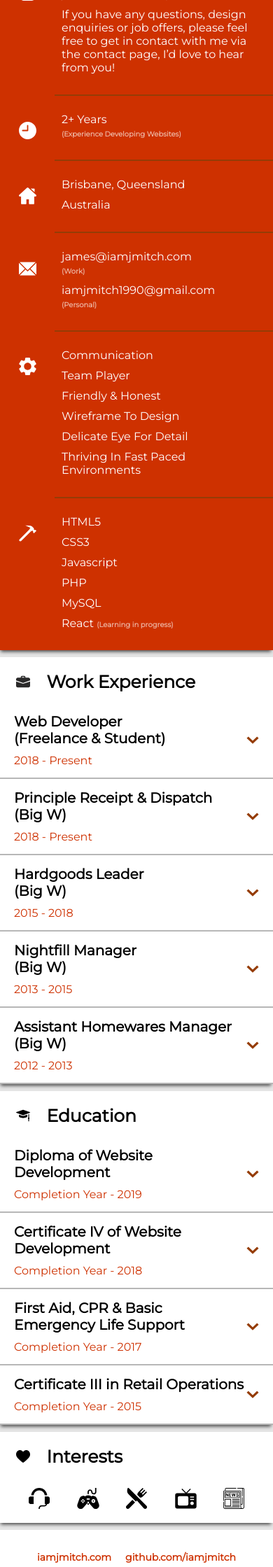
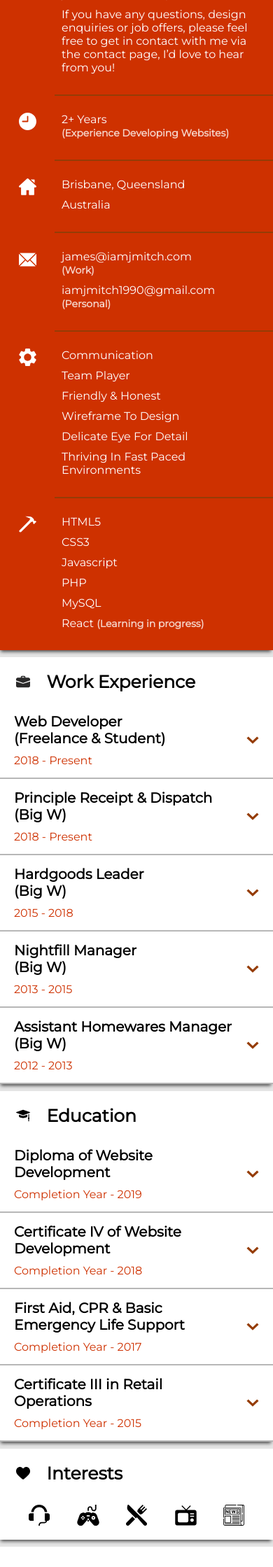
Before and after one commit to iamjmitch/Portfolio-V2, a PHP site: page /resume/ in a window 390 px wide. Shown: the part 361-2600 px from the top of the page at 70% size. Run offline with PHP 8.4, Linux system fonts and the light colour scheme.

Commit message:
resume css tweaks for mobile

```diff
--- a/resume/resume.css
+++ b/resume/resume.css
@@ -8,7 +8,7 @@
 }
 
 p {
-  font-size: 14px;
+  font-size: 16px;
 }
 
 html {
@@ -238,7 +238,7 @@ h4 {
 
 .boxText p {
   padding-bottom: 10px;
-  font-size: 14px;
+  font-size: 16px;
 }
 
 .boxText p:last-of-type {
@@ -310,12 +310,11 @@ div#interestIcons {
   justify-content: center;
   padding: 30px;
 }
-
 #footer a {
   padding: 0 20px;
   color: #ce3100;
   text-decoration: none;
-  font-size: 14px;
+  font-size: 16px;
   font-weight: bolder;
 }
 
@@ -370,7 +369,7 @@ div#interestIcons {
   -webkit-box-pack: center;
   -ms-flex-pack: center;
   justify-content: center;
-  padding-top: 37px;
+  padding-top: 24px;
 }
 .sidebarBoxIcon svg {
   height: 30px;
@@ -387,15 +386,15 @@ div#interestIcons {
 
 .sidebarBoxText p {
   color: white;
-  font-size: 14px;
+  font-size: 16px;
   padding-bottom: 10px;
   padding-right: 20px;
   padding-left: 10px;
 }
 
 .sidebarBoxText p b {
-  color: #ffffff9e;
-  font-size: 10px;
+  color: #ffffffc9;
+  font-size: 14px;
 }
 
 #logo svg {
@@ -415,6 +414,13 @@ div#interestIcons {
 
 /* media query */
 @media screen and (max-width: 480px) {
+  .boxText {
+    padding-right: 20px;
+    padding-left: 0;
+  }
+  h4.heading {
+    padding-right: 10px;
+  }
   #footer a {
     padding: 0 10px;
   }
```
